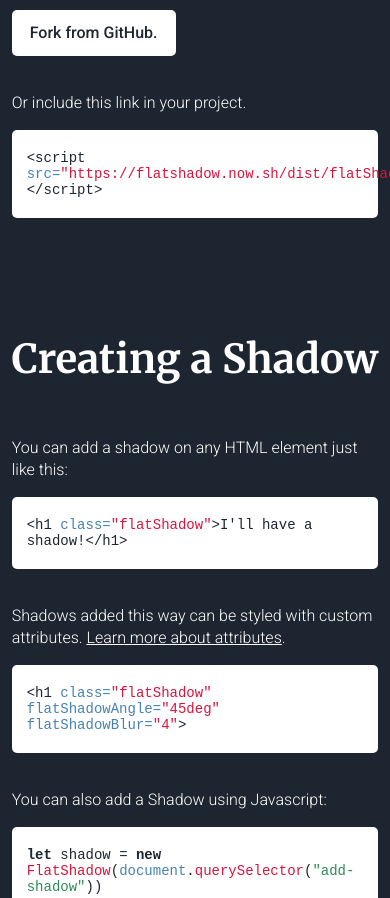
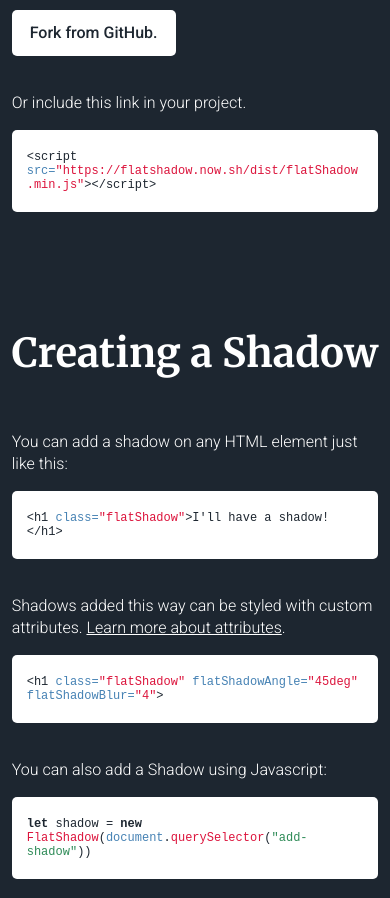
Before and after one commit to IamSebastianDev/flatShadow.dev, a website: page public/index.html in a window 390 px wide. Shown: the part 800-1698 px from the top of the page. Drawn offline with Linux system fonts and the light colour scheme.

Commit message:
more fixes

```diff
--- a/public/styles/style.css
+++ b/public/styles/style.css
@@ -668,7 +668,9 @@ footer a:hover {
 	}
 
 	.create-Code div {
+		font-size: 1.2rem;
 		width: unset;
+		word-break: break-word;
 	}
 
 	.attributes-Wrapper {
```
